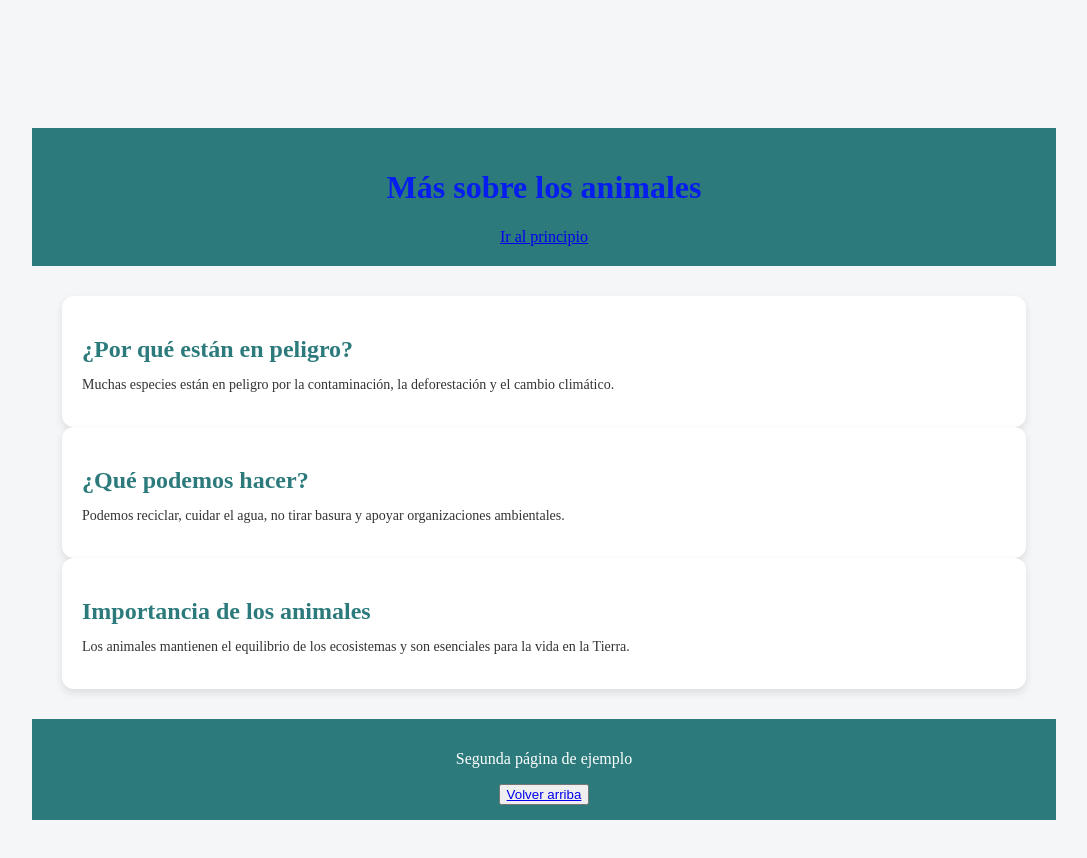
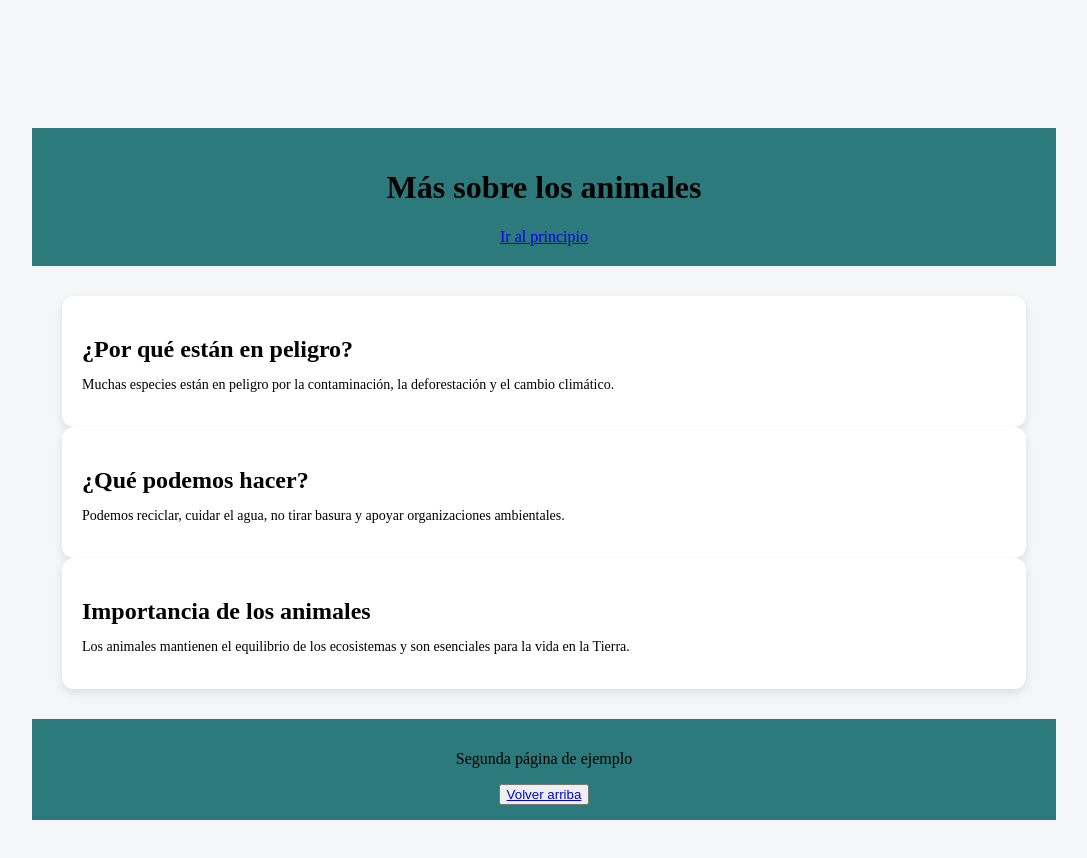
Before and after one commit to Laza-a/web-page-luis-tp, a plain HTML site: page second.html in a window 1280 px wide. Shown: the whole page, without its empty margins (96-1183 px from the left). Drawn offline with Linux system fonts and the light colour scheme.

Commit message:
modifque el color de letras porque era complicado de leer
modifique el color de las lertas del card

```diff
--- a/Style_sheet.css
+++ b/Style_sheet.css
@@ -9,7 +9,7 @@
 /* Header */
 header {
     background-color: #2c7a7b;
-    color: white;
+    color: rgb(0, 0, 0);
     text-align: center;
     padding: 20px;
 }
@@ -25,6 +25,7 @@
     padding: 20px;
     border-radius: 12px;
     box-shadow: 0 4px 8px rgba(0, 0, 0, 0.1);
+    color: #000000;
 }
 
 /* Efecto hover suave */
@@ -35,7 +36,7 @@
 /* Títulos */
 .card h2 {
     margin-bottom: 10px;
-    color: #2c7a7b;
+    color: #000000;
 }
 
 /* Texto */
@@ -48,15 +49,15 @@
     text-align: center;
     padding: 15px;
     background-color: #2c7a7b;
-    color: white;
+    color: rgb(0, 0, 0);
 }
 #Arriba{
-    color: #f4f6f8;
+    color: #000000;
     text-align: center;
     bottom: 15%;
 }
 #Arriba2{
-    color: #051def;
+    color: #000000;
     text-align: center;
     bottom: 15%;
 }
```
